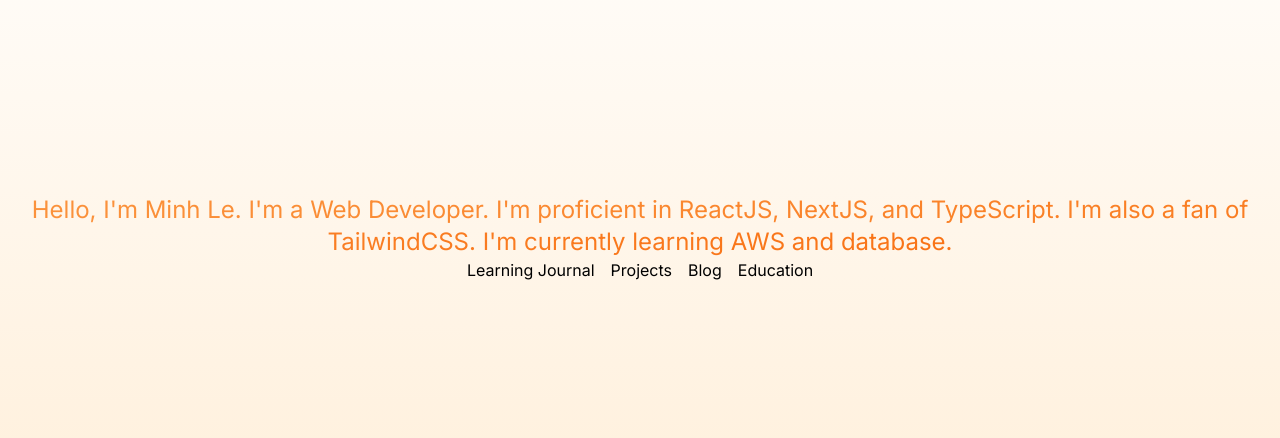
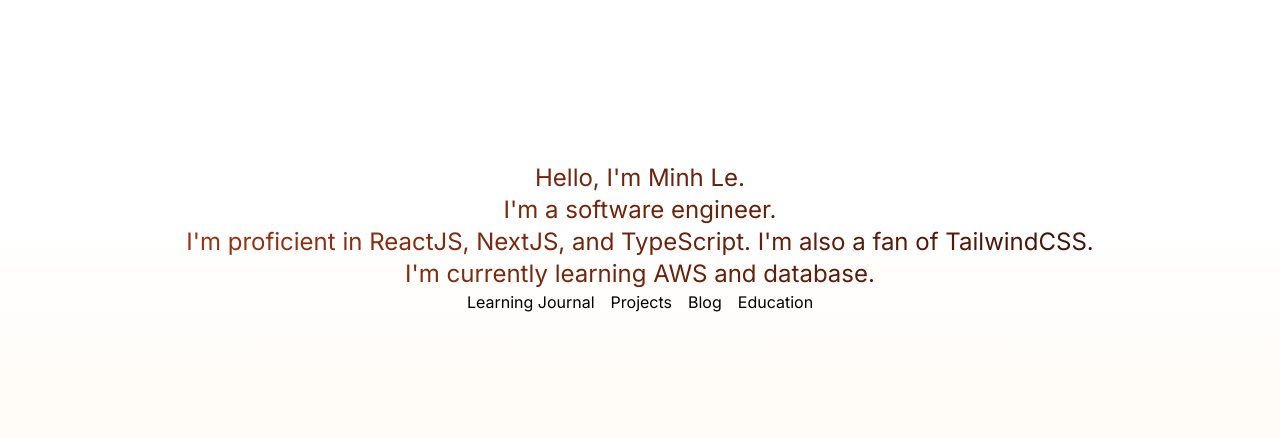
Before and after one commit to ledminh/ledminh.dev, a Next.js app: page / in a window 1280 px wide. Shown: the part 170-608 px from the top of the page. Built offline with nearby package versions, Linux system fonts and the light colour scheme.

Commit message:
Make the intro line by line

```diff
--- a/src/app/layout.tsx
+++ b/src/app/layout.tsx
@@ -16,7 +16,7 @@
   return (
     <html lang="en">
       <body
-        className={`${inter.className} bg-gradient-to-b from-transparent to-orange-100 min-h-screen`}
+        className={`${inter.className} bg-gradient-to-b from-transparent via-white to-orange-50 min-h-screen`}
       >
         {children}
       </body>
--- a/src/app/page.tsx
+++ b/src/app/page.tsx
@@ -5,11 +5,19 @@
   return (
     <>
       <div className="flex flex-col items-center justify-center min-h-screen text-center">
-        <p className="mt-4 text-2xl">
-          <span className="text-transparent bg-clip-text bg-gradient-to-r from-orange-400 to-orange-500">
-            Hello, I'm Minh Le. I'm a Web Developer. I'm proficient in ReactJS,
-            NextJS, and TypeScript. I'm also a fan of TailwindCSS. I'm currently
-            learning AWS and database.
+        <p className="flex flex-col mt-4 text-2xl">
+          <span className="text-transparent bg-clip-text bg-gradient-to-r from-orange-800 to-orange-950">
+            Hello, I'm Minh Le.
+          </span>
+          <span className="text-transparent bg-clip-text bg-gradient-to-r from-orange-800 to-orange-950">
+            I'm a software engineer.
+          </span>
+          <span className="text-transparent bg-clip-text bg-gradient-to-r from-orange-800 to-orange-950">
+            I'm proficient in ReactJS, NextJS, and TypeScript. I'm also a fan of
+            TailwindCSS.
+          </span>
+          <span className="text-transparent bg-clip-text bg-gradient-to-r from-orange-800 to-orange-950">
+            I'm currently learning AWS and database.
           </span>
         </p>
         <ul className="flex items-center justify-between gap-4">
```
